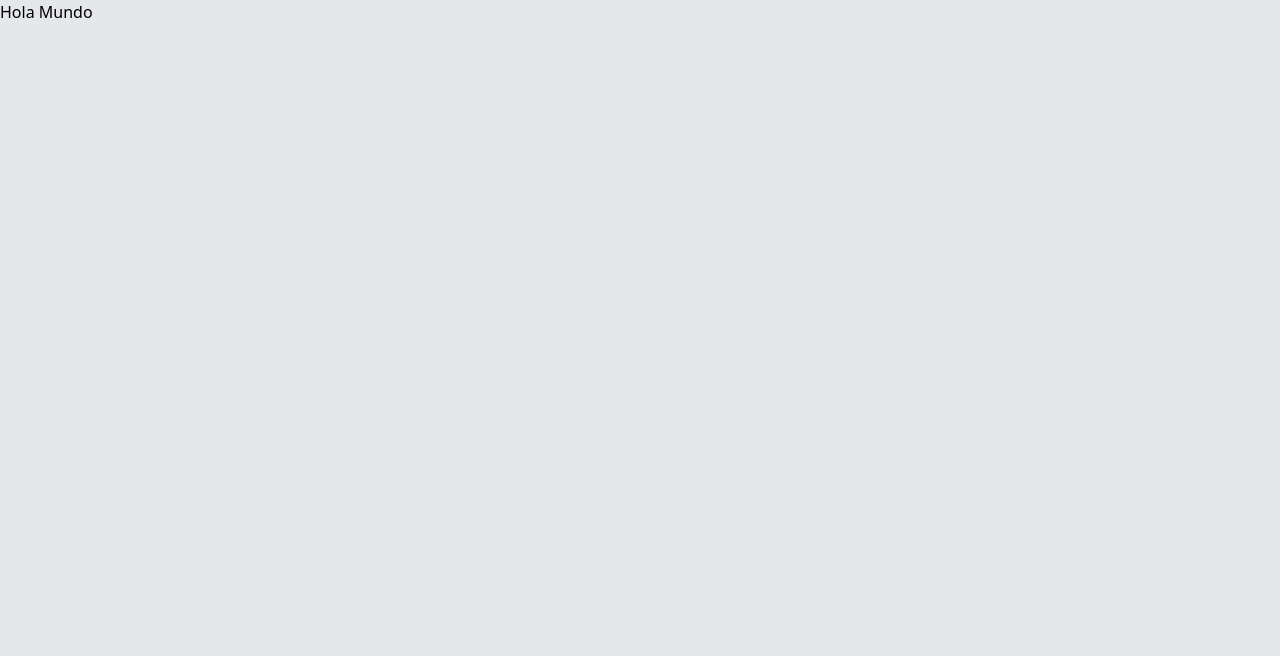
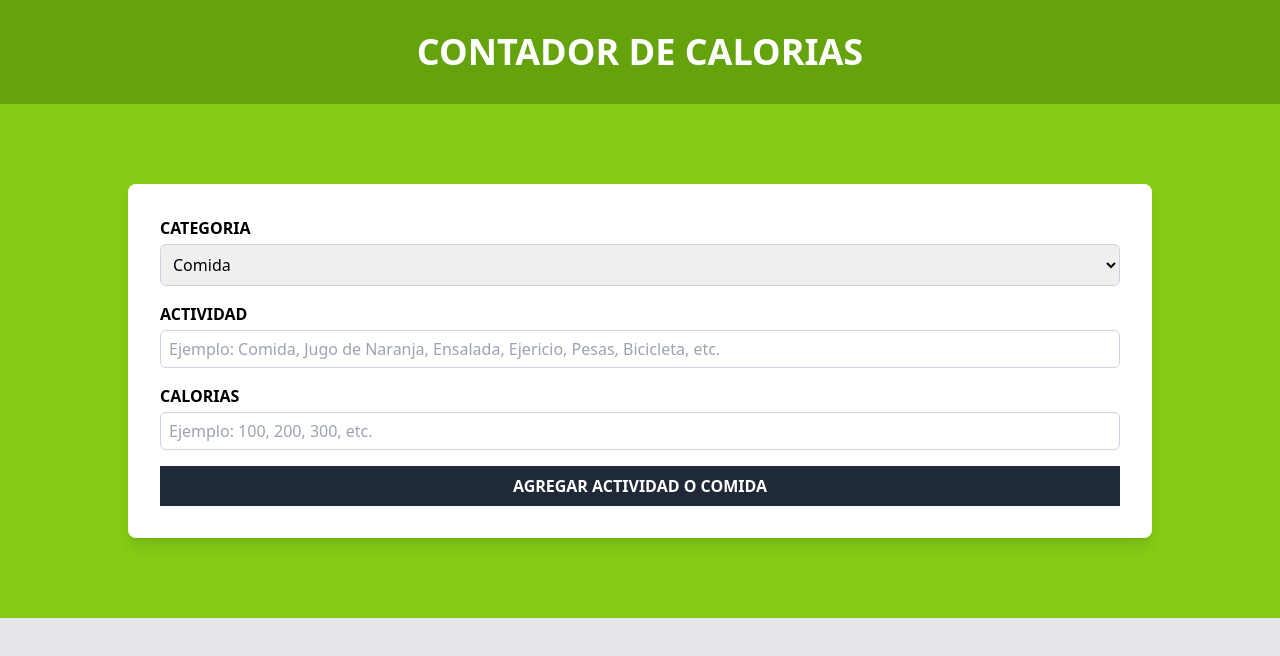
Before and after one commit to JmAtochePascual/ContadorCalorias-React-TS, a React (Vite) app: page / in a window 1280 px wide. Shown: the top 656 px of the page. Built offline with nearby package versions, Linux system fonts and the light colour scheme.

Commit message:
feat: :sparkles: Crea el componente Form, Crea el archivo de tipado para los datos y el archivo data
Crea el componente Form con cambios visuales sin lógica, Crea el archivo data para la gestión de los tipados de datos y un archivo data para el consumo de información

```diff
--- a/src/App.tsx
+++ b/src/App.tsx
@@ -1,10 +1,14 @@
+import Form from "./component/Form"
+import Header from "./component/Header"
 
 
 function App() {
 
   return (
     <>
-      <h1>Hola Mundo</h1>
+      <Header />
+
+      <Form />
     </>
   )
 }
--- /dev/null
+++ b/src/component/Form.tsx
@@ -0,0 +1,69 @@
+import { categorias } from "../data/data"
+
+const Form = () => {
+  return (
+    <section className="py-20 bg-lime-500">
+      <form className="w-11/12 max-w-5xl mx-auto p-8 rounded-lg shadow-lg bg-white" >
+        <div className="mb-4">
+          <label
+            htmlFor="categoria"
+            className="mb-1 block font-bold uppercase">
+            Categoria
+          </label>
+
+          <select
+            name="categoria"
+            id="categoria"
+            className="w-full p-2 border border-slate-300 rounded-md leading-tight focus:outline-none">
+            {
+              categorias.map(categoria =>
+                <option
+                  key={categoria.id}
+                  value={categoria.id}>
+                  {categoria.name}
+                </option>
+              )
+            }
+          </select>
+        </div>
+
+        <div className="mb-4">
+          <label
+            htmlFor="actividad"
+            className="mb-1 block font-bold uppercase">
+            Actividad
+          </label>
+
+          <input
+            type="text"
+            name="actividad"
+            id="actividad"
+            placeholder="Ejemplo: Comida, Jugo de Naranja, Ensalada, Ejericio, Pesas, Bicicleta, etc."
+            className="w-full p-2 border border-slate-300 rounded-md leading-tight focus:outline-none" />
+        </div>
+
+        <div className="mb-4">
+          <label
+            htmlFor="calorias"
+            className="mb-1 block font-bold uppercase">
+            Calorias
+          </label>
+
+          <input
+            type="number"
+            name="calorias"
+            id="calorias"
+            placeholder="Ejemplo: 100, 200, 300, etc."
+            className="w-full p-2 border border-slate-300 rounded-md leading-tight focus:outline-none" />
+        </div>
+
+        <input
+          type="submit"
+          value="Agregar Actividad o Comida"
+          className="w-full bg-gray-800 hover:bg-gray-900 text-white uppercase font-bold py-2 px-4 cursor-pointer" />
+      </form>
+    </section>
+  )
+}
+
+export default Form
--- /dev/null
+++ b/src/data/data.tsx
@@ -0,0 +1,6 @@
+import { TCategoria } from "../types";
+
+export const categorias: TCategoria[] = [
+  { id: 1, name: 'Comida' },
+  { id: 2, name: 'Ejercicio' }
+]
--- /dev/null
+++ b/src/types/index.ts
@@ -0,0 +1,4 @@
+export type TCategoria = {
+  id: number
+  name: string
+}
```
